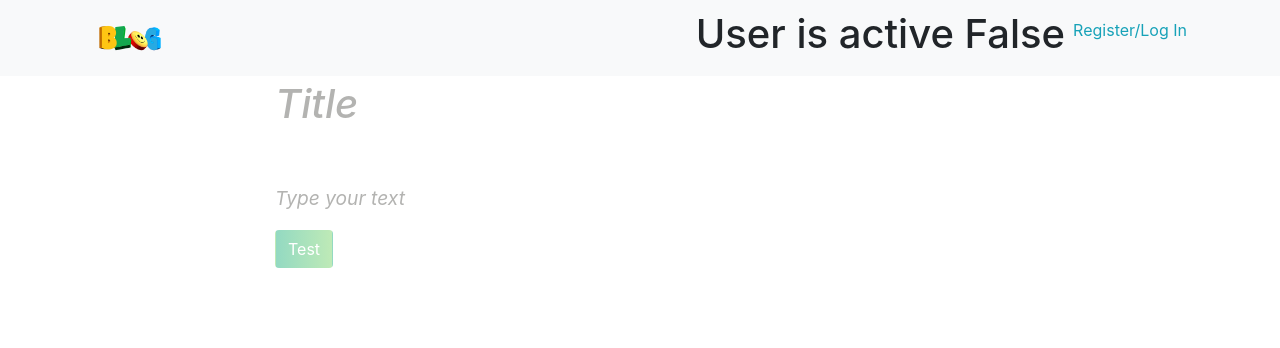
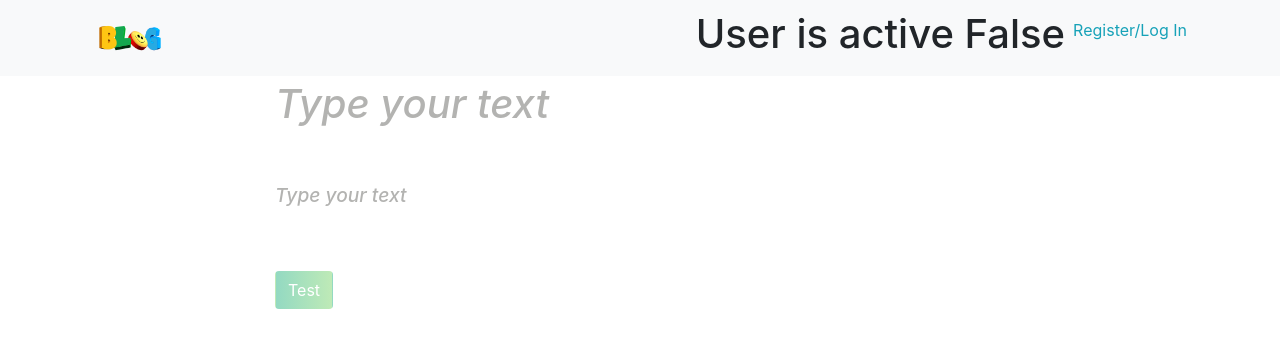
Before and after one commit to BrianMwevi/writer, a Django app: template writersapp/templates/writersapp/post_create.html in a window 1280 px wide. Shown: the top 348 px of the page. Run offline with Django 3.2, Linux system fonts and the light colour scheme; the template is opened without the code that fills it, so the values that code supplies are empty; some libraries are stand-ins or nearby versions.

Commit message:
Fixed two forms on appearing on creation

```diff
--- a/static/js/main.js
+++ b/static/js/main.js
@@ -106,3 +106,10 @@ function csrfSafeMethod(method) {
 
 	 })
  }
+
+$("#submitForm").submit(function(event){
+	event.preventDefault();
+	var formData = $(this).serialize();
+	// console.log("Form submitted!");
+	console.log(formData);
+})
--- a/writersapp/templates/writersapp/post_create.html
+++ b/writersapp/templates/writersapp/post_create.html
@@ -8,9 +8,10 @@
 
 				<form action="{% url 'writersapp:post_create' %}"  method="POST"> {% csrf_token %}
 					<div class="form-group">
-						<h1><textarea name="title" cols="30" class="title_form form_create pb-5 editable  medium-editor-textarea" data-placeholder="Title" rows="10" autofocus="" required=""></textarea></h1>
-						<textarea name="detail" cols="30" class="detail-form form_create editable text-justify  medium-editor-textarea" rows="10" placeholder="Type your text" required=""></textarea>
+						<h1><textarea class="title_form form_create pb-5 editable medium-editor-textarea" name="title" autofocus="" cols="30" rows="10"></textarea></h1>
+						<h4><textarea class="detail-form form_create pb-5 editable medium-editor-textarea medium-editor-element" name="detail" cols="30" rows="10"></textarea></h4>
 					</div>
+
 					<button class="btn btn-custom" type="submit">Test</button>
 				</form>
 			</div>
```
